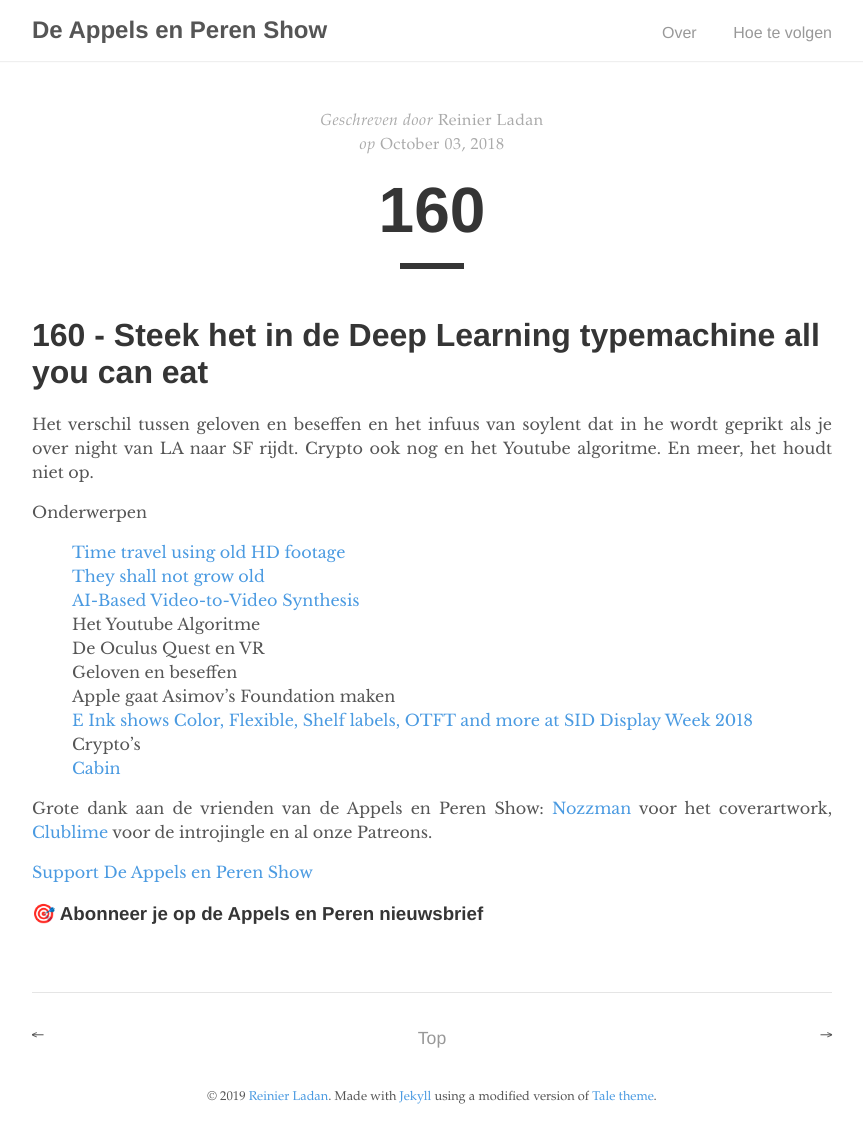
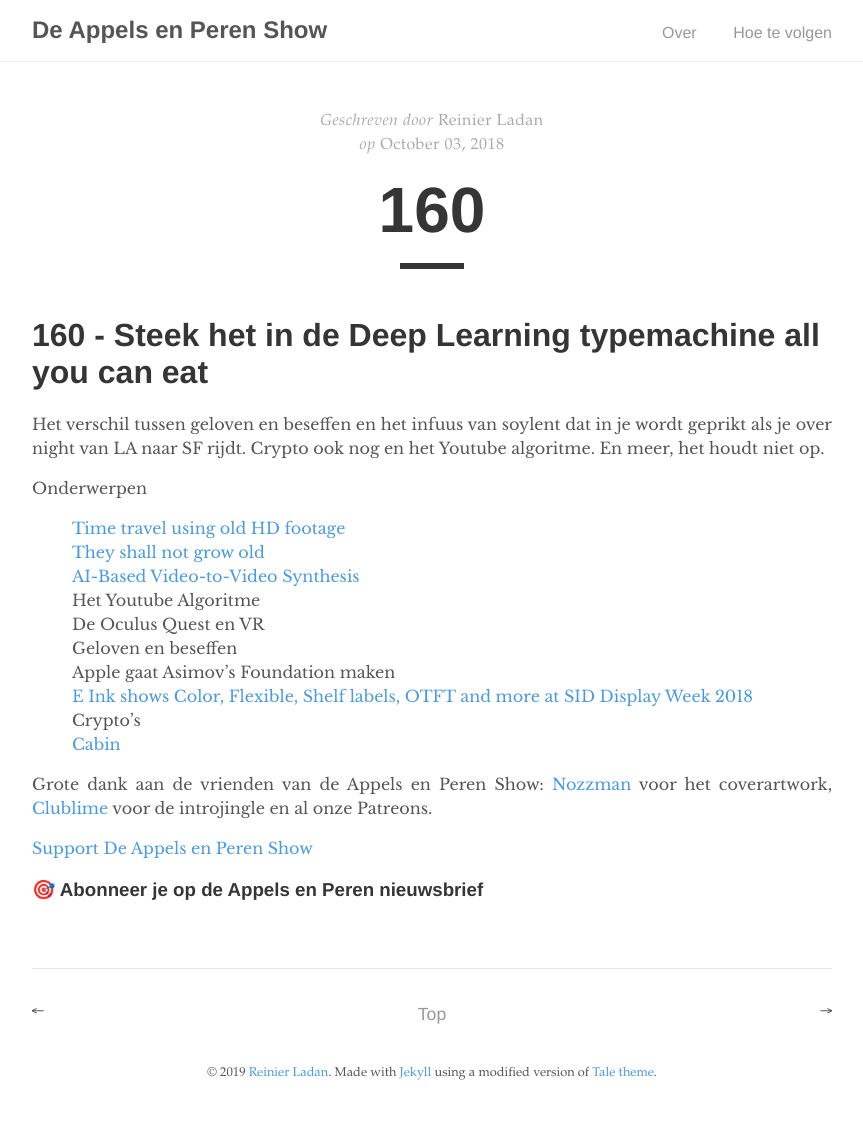
Before and after one commit to jan-vandenberg/appelsenperenshow, a Jekyll site: the page built from _posts/afleveringen/2018-10-03-160.md, in a window 1280 px wide. Shown: the whole page, without its empty margins (208-1071 px from the left). Built offline with Jekyll 4.4.1, drawn with Linux system fonts in a browser that asks for light colours; our own code applies the rules of GitHub Pages for plain Markdown files; after the commit the page ends 1116 px from its top, so only the background shows below that.

Commit message:
Update 2018-10-03-160.md

```diff
--- a/_posts/afleveringen/2018-10-03-160.md
+++ b/_posts/afleveringen/2018-10-03-160.md
@@ -1,6 +1,6 @@
 # 160 - Steek het in de Deep Learning typemachine all you can eat
 
-<p>Het verschil tussen geloven en beseffen en het infuus van soylent dat in he wordt geprikt als je over night van LA naar SF rijdt. Crypto ook nog en het Youtube algoritme. En meer, het houdt niet op.</p>
+<p>Het verschil tussen geloven en beseffen en het infuus van soylent dat in je wordt geprikt als je over night van LA naar SF rijdt. Crypto ook nog en het Youtube algoritme. En meer, het houdt niet op.</p>
 
 <p>Onderwerpen<br />
 <ul><a href="https://youtu.be/fT4lDU-QLUY">Time travel using old HD footage</a><br />
```
